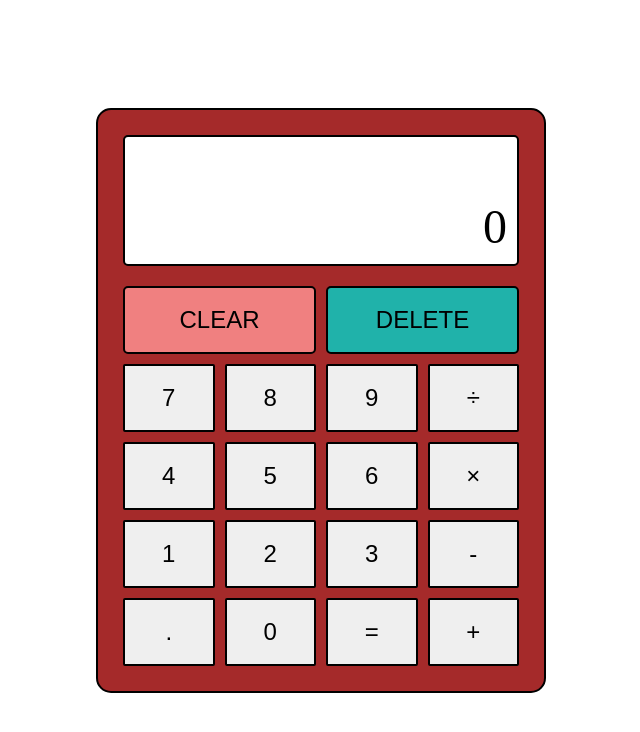
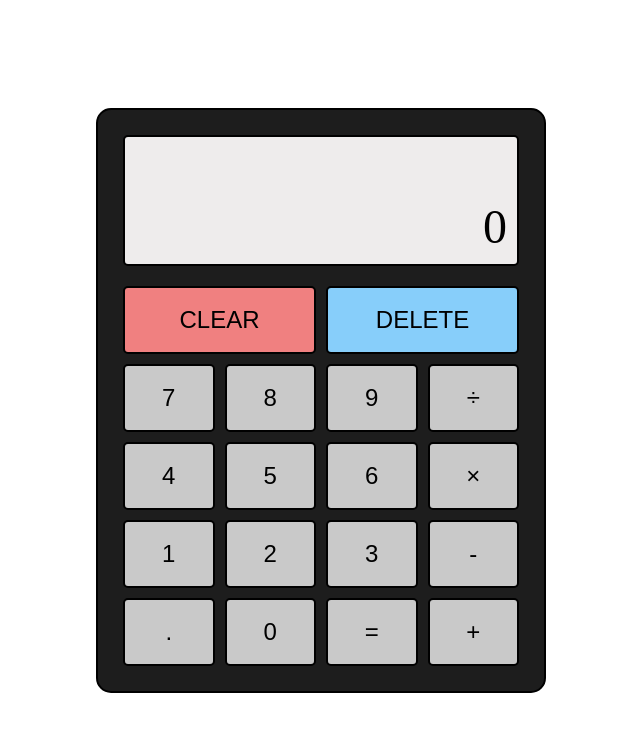
Before and after one commit to Sameer5858/calculator, a plain HTML site: page index.html in a window 1280 px wide. Shown: the whole page, without its empty margins (319-959 px from the left). Drawn offline with Linux system fonts and the light colour scheme.

Commit message:
all done

```diff
--- a/script.js
+++ b/script.js
@@ -44,8 +44,10 @@ function addNumber(num) {
   if (currentDisplay.textContent === "0" || calculationDone === true) {
     currentDisplay.textContent = num.textContent;
     calculationDone = false;
+    answer = "";
   } else {
     currentDisplay.textContent += num.textContent;
+    answer = "";
   }
 }
 //function for operators key, if the operator is already defined it will give calculate the answer and display on the previous display with the new operator and add the new operator to the chosen operator
@@ -171,7 +173,7 @@ decimal.addEventListener("click", () => addDecimal());
 
 // event listener for delete button when clicked use del function
 deleteBtn.addEventListener("click", () => del());
-//keyboard support
+//keyboard support for buttons
 window.addEventListener("keydown", (e) => {
   if (e.key >= 0 || e.key < 9) document.getElementById(`${e.key}`).click();
   else if (e.key === ".") {
@@ -179,9 +181,10 @@ window.addEventListener("keydown", (e) => {
   } else if (e.key === "Backspace") {
     del();
   } else if (e.key === "Enter") {
+    e.preventDefault();
     startOperation();
   } else if (e.key === "Escape") {
-    del();
+    clearAll();
   } else if (e.key === "+") {
     document.getElementById("add").click();
   } else if (e.key === "-") {
--- a/style.css
+++ b/style.css
@@ -1,3 +1,4 @@
+/* global style */
 * {
   margin: 0;
   padding: 0;
@@ -9,46 +10,33 @@ body {
   justify-content: center;
   align-items: center;
 }
+/* main body style */
 .main {
+  flex-grow: 0;
+  min-height: fit-content;
   width: 450px;
-  background-color: brown;
+  background-color: #1d1d1d;
+  display: flex;
   flex-direction: column;
   padding: 20px;
   border-radius: 15px;
   border: 2px solid black;
+  flex: 0 0 auto;
 }
 .controls {
   height: 400px;
-  background-color: brown;
+  background-color: #1d1d1d;
   flex-direction: column;
   display: flex;
+  flex: 0 0 auto;
 }
-button {
-  width: 80px;
-  margin: 5px;
-  flex-grow: 1;
-  border-radius: 2px;
-  border: 2px solid black;
-  font-size: 24px;
-}
-button:hover {
-  -webkit-filter: brightness(70%);
-}
-
-.clear {
-  background-color: lightcoral;
-  border-radius: 5px;
-}
-.delete {
-  background-color: lightseagreen;
-  border-radius: 5px;
-}
+/* display style */
 .display {
   display: flex;
   height: fit-content;
   flex-direction: column;
   margin: 5px;
-  background-color: white;
+  background-color: #eeecec;
   border-radius: 5px;
   border: 2px solid black;
   font-size: 48px;
@@ -68,9 +56,10 @@ button:hover {
 .current {
   min-height: 75px;
 }
+/* column style */
 .column {
   display: flex;
-  flex-grow: 1;
+  flex: 1 1 auto;
   justify-content: space-evenly;
 }
 .fifth {
@@ -80,3 +69,30 @@ button:hover {
   margin-top: 10px;
   border-radius: 5px;
 }
+/* button style */
+button {
+  width: 80px;
+  margin: 5px;
+  flex-grow: 1;
+  border-radius: 5px;
+  border: 2px solid black;
+  background-color: #c9c9c9;
+  font-size: 24px;
+  cursor: pointer;
+}
+button:hover {
+  -webkit-filter: brightness(85%);
+}
+button:active {
+  transform: scale(0.98);
+  box-shadow: 3px 2px 22px 1px rgba(0, 0, 0, 0.24);
+}
+
+.clear {
+  background-color: lightcoral;
+  border-radius: 5px;
+}
+.delete {
+  background-color: lightskyblue;
+  border-radius: 5px;
+}
```
